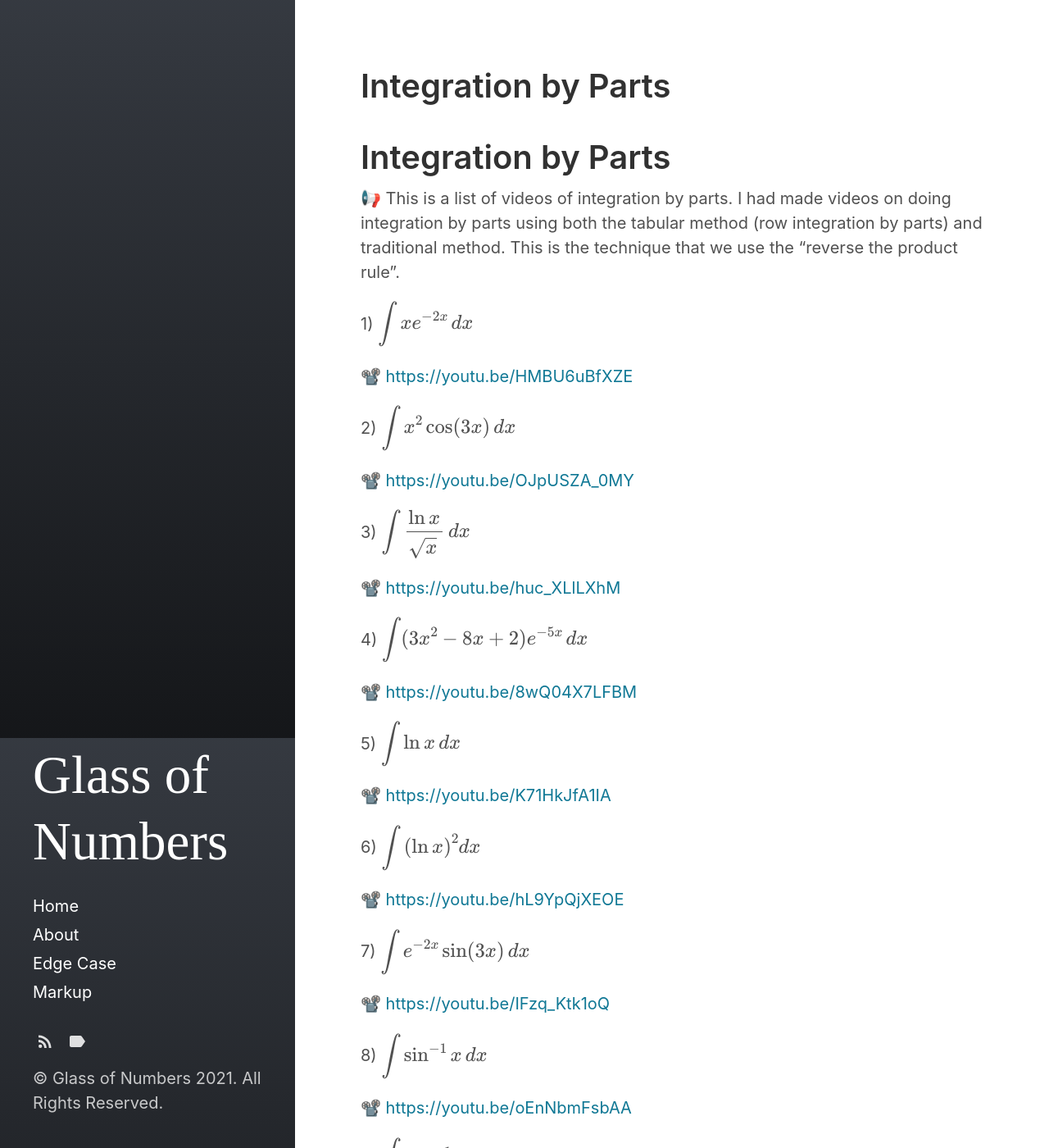
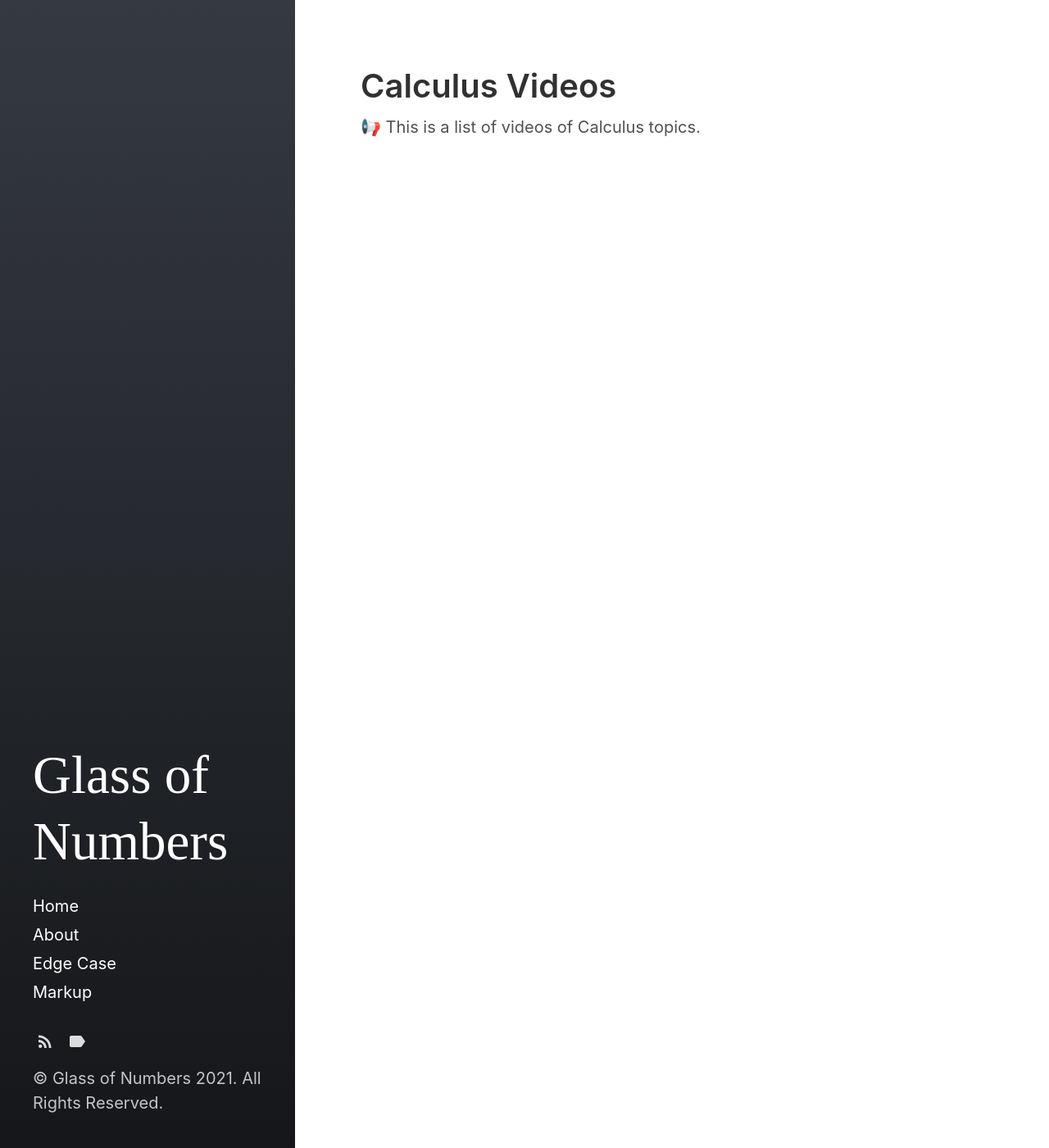
Before and after one commit to mokcak/mokcak.github.io, a Jekyll site: the page built from _posts/2021-01-13-ibp.md, in a window 1280 px wide and 1400 px high. Shown: the whole window at 82% size. Built offline with Jekyll 4.4.1, drawn with Linux system fonts in a browser that asks for light colours; formulas are drawn with MathJax 3; some of the changed text lies outside the part shown.

Commit message:
new posts

```diff
--- a/_posts/2021-01-13-ibp.md
+++ b/_posts/2021-01-13-ibp.md
@@ -1,50 +1,7 @@
 ---
 layout: page
-title: Integration by Parts
-tags: integration ibp
+title: Calculus Videos
 excerpt_separator:  <!--more-->
 ---
 
-# Integration by Parts
-
-📢 This is a list of videos of integration by parts. I had made videos on doing integration by parts using both the tabular method (row integration by parts) and traditional method. This is the technique that we use the "reverse the product rule".
-
-1) $\displaystyle \int xe^{-2x} \, dx$
-
-📽️ [https://youtu.be/HMBU6uBfXZE](https://youtu.be/HMBU6uBfXZE)
-
-2) $\displaystyle \int x^2\cos(3x) \, dx$
-
-📽️ [https://youtu.be/OJpUSZA_0MY](https://youtu.be/OJpUSZA_0MY)
-
-3) $\displaystyle \int \frac{\ln x}{\sqrt{x} \,} \, dx$
-
-📽️ [https://youtu.be/huc_XLlLXhM](https://youtu.be/huc_XLlLXhM)
-
-4) $\displaystyle \int (3x^2 - 8x + 2)e^{-5x} \, dx$
-
-📽️ [https://youtu.be/8wQ04X7LFBM](https://youtu.be/8wQ04X7LFBM)
-
-5) $\displaystyle \int \ln x \, dx$
-
-📽️ [https://youtu.be/K71HkJfA1IA](https://youtu.be/K71HkJfA1IA)
-
-6) $\displaystyle \int \left(\ln x\right)^2 dx$
-
-📽️ [https://youtu.be/hL9YpQjXEOE](https://youtu.be/hL9YpQjXEOE)
-
-7) $\displaystyle \int e^{-2x}\sin(3x) \, dx$
-
-📽️ [https://youtu.be/IFzq_Ktk1oQ](https://youtu.be/IFzq_Ktk1oQ)
-
-8) $\displaystyle \int \sin^{-1}x \, dx$
-
-📽️ [https://youtu.be/oEnNbmFsbAA](https://youtu.be/oEnNbmFsbAA)
-
-9) $\displaystyle \int \tan^{-1}x \, dx$
-
-📽️ [https://youtu.be/j0609De4fZo](https://youtu.be/j0609De4fZo)
-
-10) $\displaystyle \int \sin(3x)\cos(4x) \, dx$
-
-📽️ [https://youtu.be/WFjBdeuxJCU](https://youtu.be/WFjBdeuxJCU)
+📢 This is a list of videos of Calculus topics.
```
